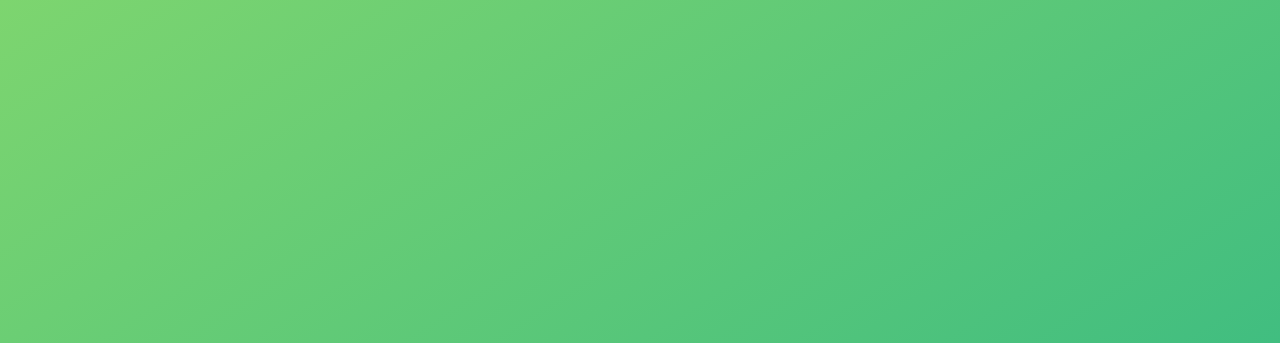
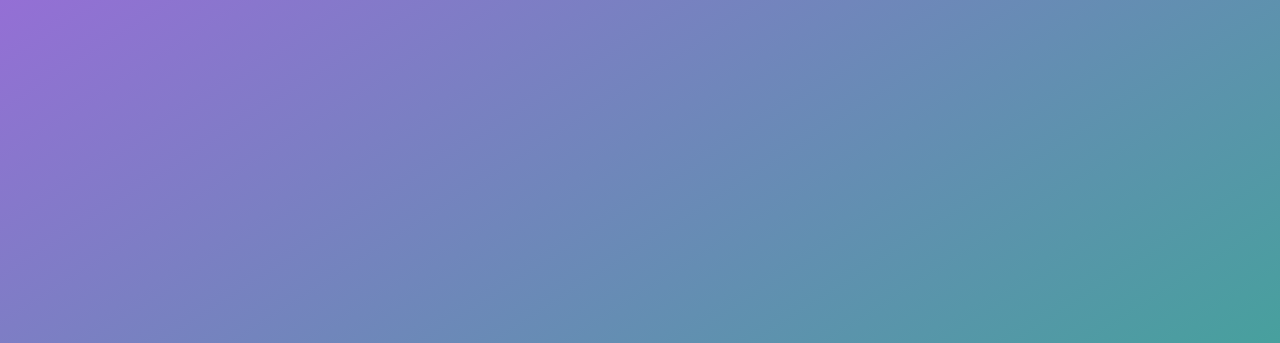
Before and after one commit to seerapuprasad/Javascript-Practice, a plain HTML site: page 01-Fundamentals-Part-1/final/index.html in a window 1280 px wide. Shown: the top 343 px of the page. Drawn offline with Linux system fonts and the light colour scheme.

Commit message:
changed background color

```diff
--- a/01-Fundamentals-Part-1/final/index.html
+++ b/01-Fundamentals-Part-1/final/index.html
@@ -10,7 +10,7 @@
         height: 100vh;
         display: flex;
         align-items: center;
-        background: linear-gradient(to top left, #28b487, #7dd56f);
+        background: linear-gradient(to top left, #28b487, #946fd5);
       }
       h1 {
         font-family: sans-serif;
```
